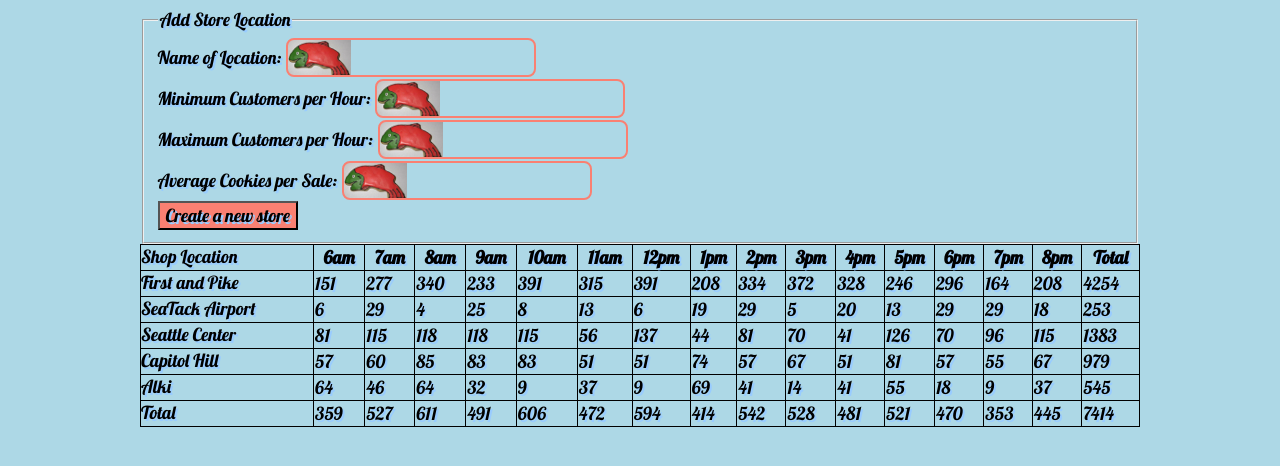
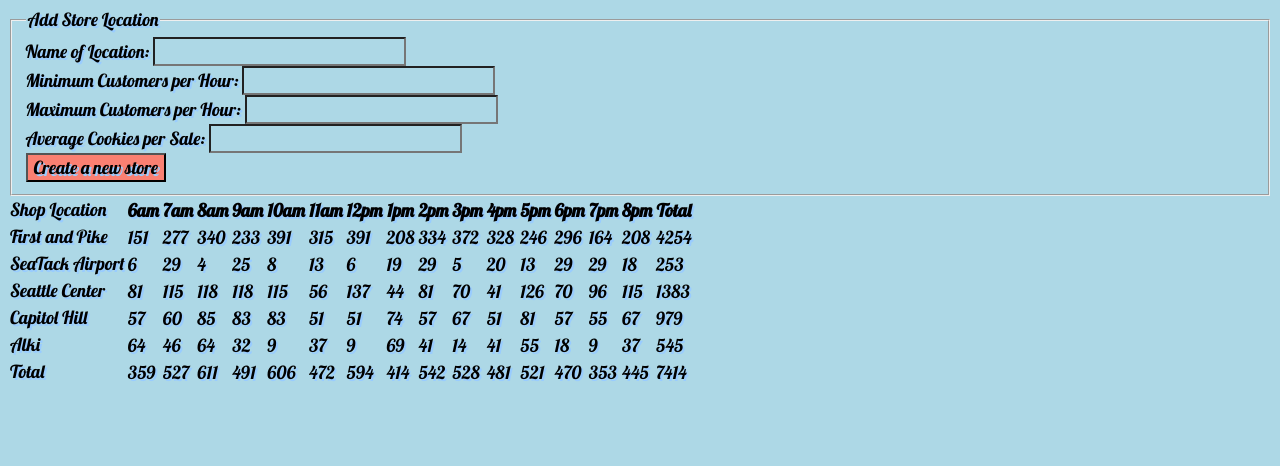
Before and after one commit to dambergn-codefellows/salmon_cookies, a plain HTML site: page sales.html in a window 1280 px wide. Drawn offline with Linux system fonts and the light colour scheme.

Commit message:
Prepped for assignment submit.

```diff
--- a/assets/css/style.css
+++ b/assets/css/style.css
@@ -35,52 +35,3 @@
 }
 
 #hideframe{display: none;}
-
-input[type=text] {
-    width: 250px;
-    padding: 6px 0px;
-    margin: 1px;
-    box-sizing: border-box;
-    border: 2px solid salmon;
-    border-radius: 8px;
-    background-color: lightblue;
-    background-image: url('../img/frosted-cookie-40px.jpg');
-    background-position: 0px 0px;
-    background-repeat: no-repeat;
-    padding-left: 63px;
-    -webkit-transition: width 0.4s ease-in-out;
-    transition: width 0.4s ease-in-out;
-}
-
-input[type=text]:focus {
-    width: 75%;
-}
-
-form {
-  width: 100%;
-  max-width: 1000px;
-  margin-left: auto;
-  margin-right: auto;
-}
-
-table, th, td, tr{
-  border:solid black 1px;
-  border-collapse: collapse;
-  margin-left: auto;
-  margin-right: auto;
-
-  /*margin: 0 auto;*/
-}
-
-table {
-  width: 100%;
-  max-width: 1000px;
-}
-
-td:hover {
-  background-color: lightblue;
-}
-
-tr:last-child{
-
-}
```
